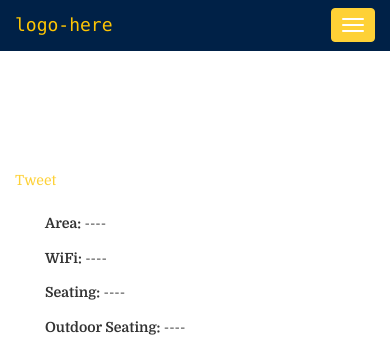
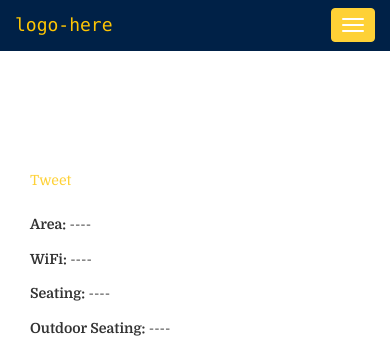
Before and after one commit to duncanhershey/sippinco, a Django app: template templates/location/detail.html in a window 390 px wide. Shown: the top 347 px of the page. Run offline with Django 3.2, Linux system fonts and the light colour scheme; the template is opened without the code that fills it, so the values that code supplies are empty; some libraries are stand-ins or nearby versions.

Commit message:
Fixed alignment issues in detail page.

```diff
--- a/templates/location/detail.html
+++ b/templates/location/detail.html
@@ -20,6 +20,7 @@
                 <div id="details">
                     <div class="col-md-12">
                         <div class="row">
+                            <div class="col-md-12">
                                 {% if location.fb_page %}
                                     <div id="fb-page-like-container" class="pull-left" style="width: 300px; margin-right: 20px;">
                                         <div class="fb-page" data-href="{{ location.fb_page }}" data-width="300"
@@ -41,6 +42,7 @@
                                 </div>
                                 <div class="clearfix"></div>
                             </div>
+                        </div>
                         <div class="row">
                             <div class="col-md-8">
                                 <h2>{{ location.title }}</h2>
@@ -48,7 +50,10 @@
                                 {% if location.hours %}<p><b>Opening Hours: </b>{{ location.hours }}</b></p>{% endif %}
                                 <p><b>{{ location.description }}</b></p>
                             </div>
+                            <div class="col-md-4">
                             </div>
+                        </div>
+                        <div class="row">
                             <div class="col-md-8">
                                 <div class="row">
                                     {% if location.image_file %}
@@ -77,5 +82,6 @@
                         </div>
                     </div>
                 </div>
+            </div>
     </section>
 {% endblock %}
```
Lines whose indentation alone changed are shown as unchanged.
